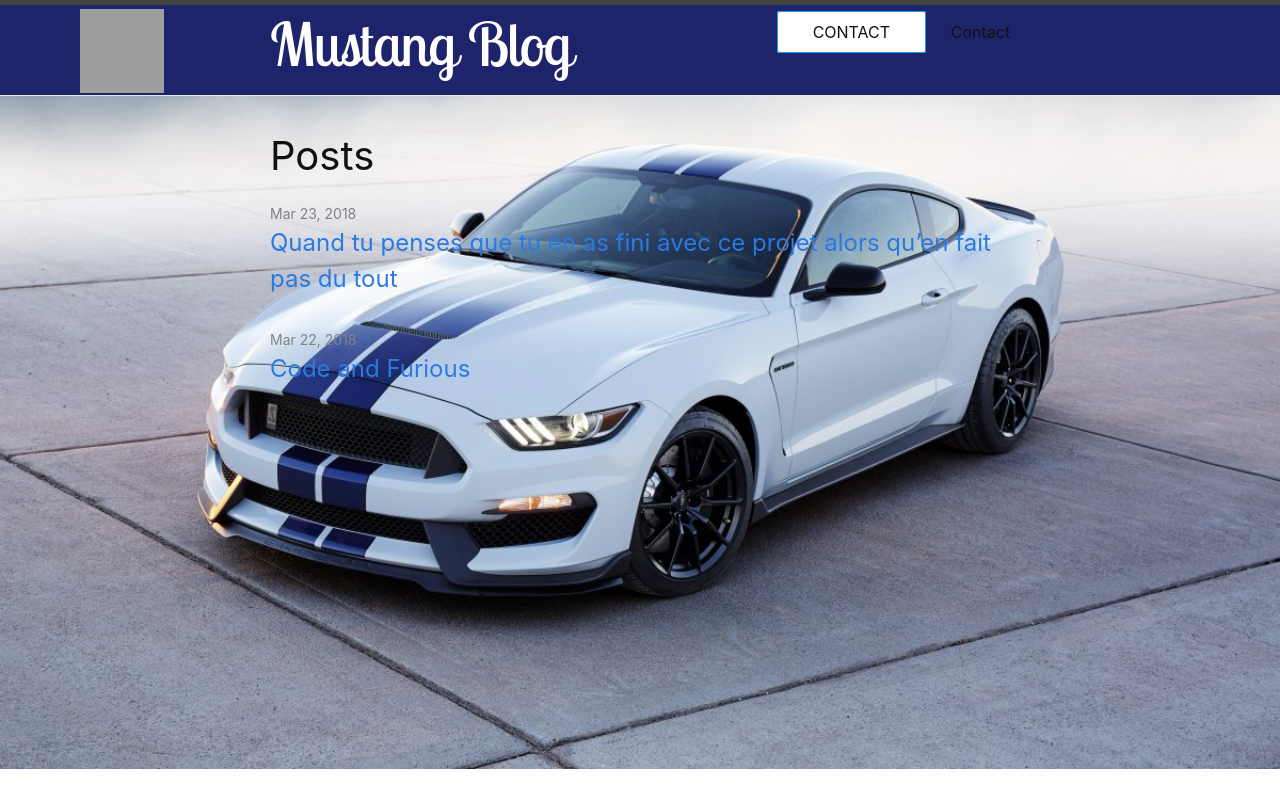
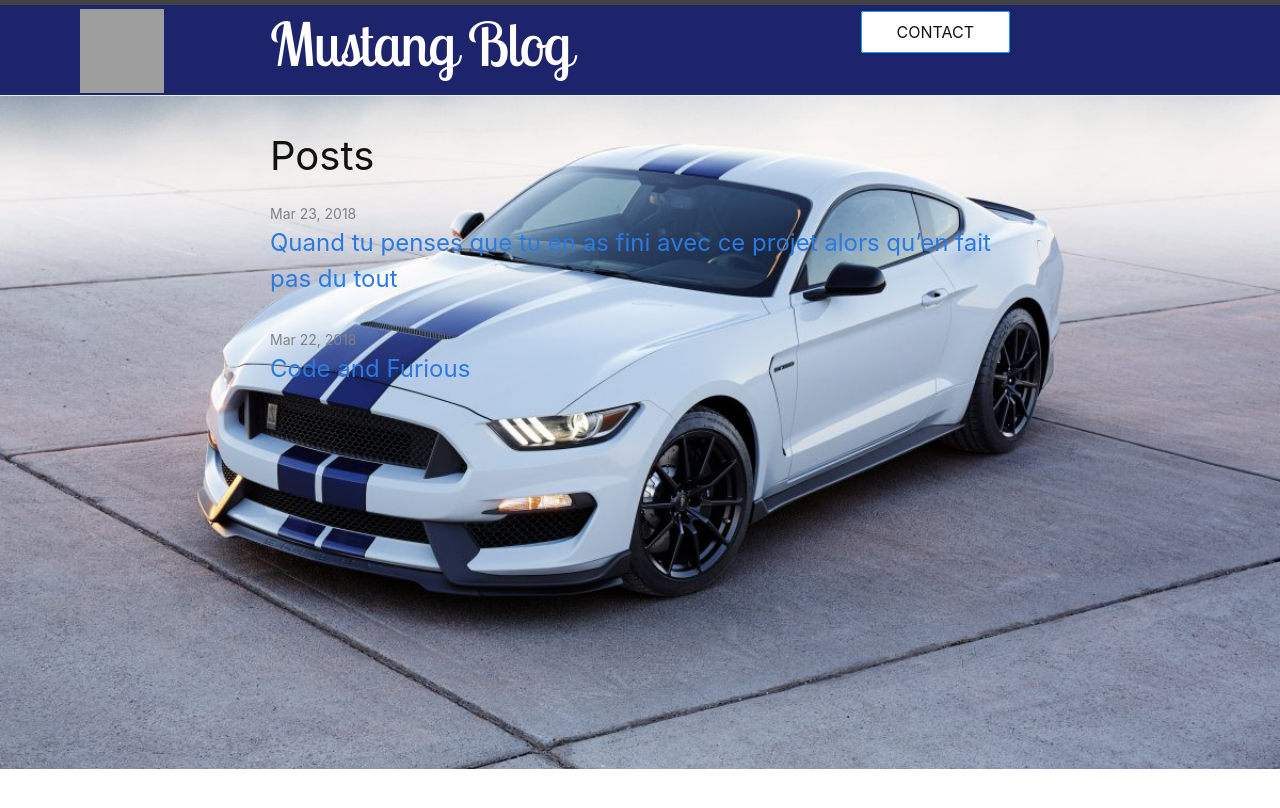
Before and after one commit to Canonball85/Mustang, a Jekyll site: the page built from index.md, in a window 1280 px wide. Shown: the top 808 px of the page. Built offline with Jekyll 4.4.1, drawn with Linux system fonts in a browser that asks for light colours; grey boxes are pictures that could not be loaded.

Commit message:
suppression lien navbar

```diff
--- a/_includes/header.html
+++ b/_includes/header.html
@@ -25,8 +25,6 @@
 
             <a class="page-link btn-contact" href="{{ my_page.url | relative_url }}">{{ my_page.title | escape }}</a>
 
-            <a class="page-link btn btn-primary btn-purchase-now" href="{{ my_page.url | relative_url }}">{{ my_page.title | escape }}</a>
-
             {%- endif -%}
           {% endfor -%}
         </div>
```
